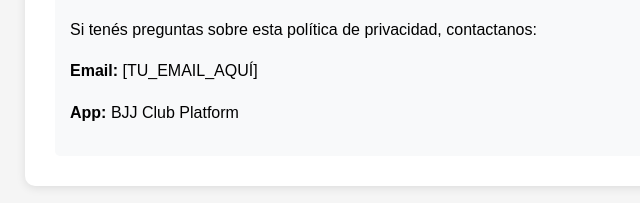
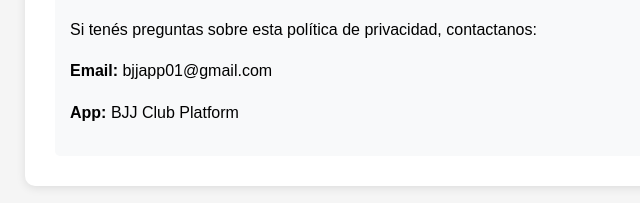
Before and after one commit to bjjapp01-gif/bjj-app, a website: page docs/bjj-privacy-policy.html in a window 1280 px wide. Shown: the part 1676-1879 px from the top of the page, 215-855 px from the left. Drawn offline with Linux system fonts and the light colour scheme.

Commit message:
Update bjj-privacy-policy.html

```diff
--- a/docs/bjj-privacy-policy.html
+++ b/docs/bjj-privacy-policy.html
@@ -76,7 +76,7 @@
         <div class="contact">
             <h2>9. Contacto</h2>
             <p>Si tenés preguntas sobre esta política de privacidad, contactanos:</p>
-            <p><strong>Email:</strong> [TU_EMAIL_AQUÍ]</p>
+            <p><strong>Email:</strong> bjjapp01@gmail.com</p>
             <p><strong>App:</strong> BJJ Club Platform</p>
         </div>
     </div>
```
